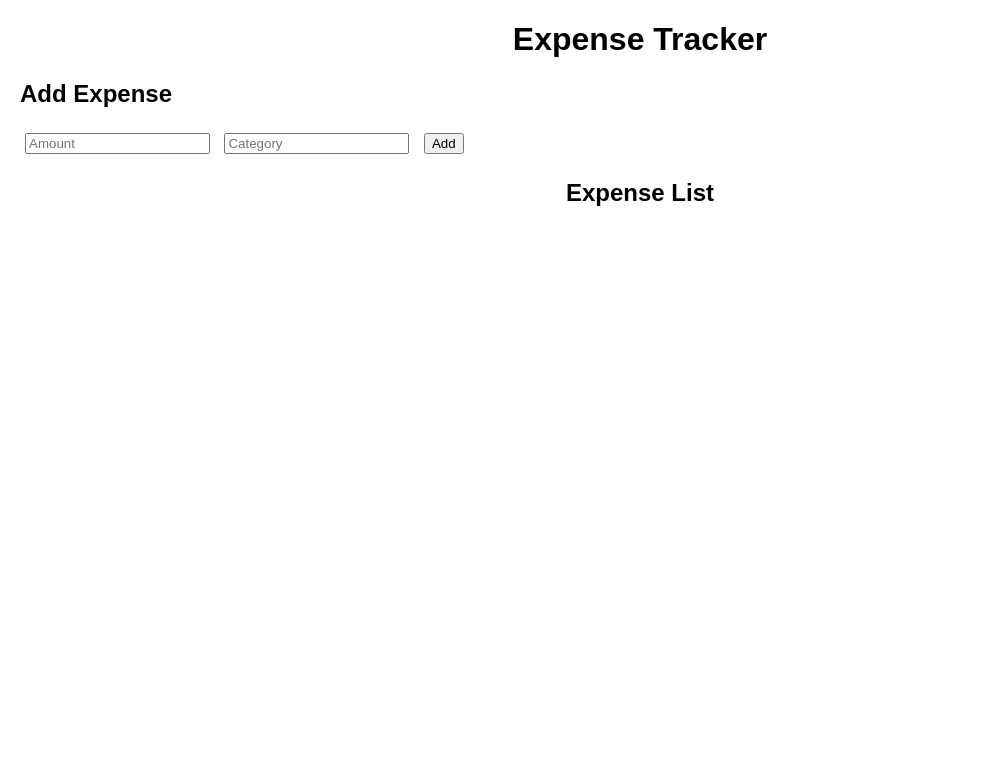
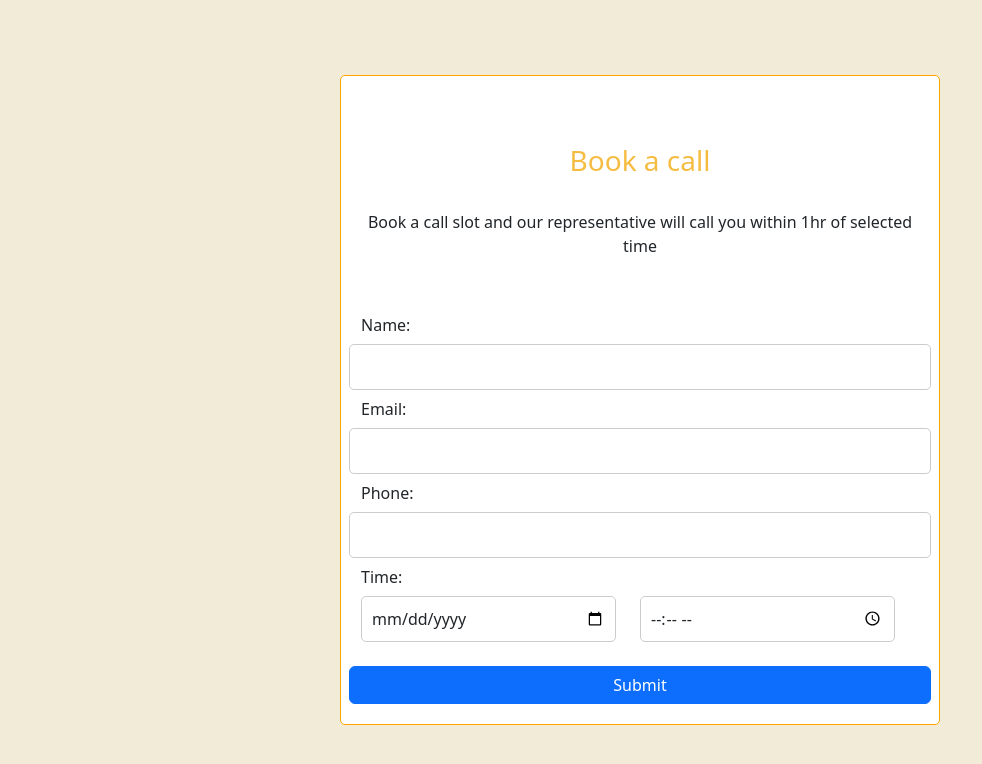
Before and after one commit to bipins867/SharpnersProject, a plain HTML site: page index.html in a window 1280 px wide. Shown: the whole page, without its empty margins (0-982 px from the left). Drawn offline with nearby package versions, Linux system fonts and the light colour scheme.

Commit message:
Add files via upload

```diff
--- a/index.html
+++ b/index.html
@@ -1,23 +1,152 @@
+<!DOCTYPE html>
+<html lang="en">
+<head>
 
-<!DOCTYPE html>
-<html>
-<head>
-    <title>Expense Tracker</title>
-    <link rel="stylesheet" type="text/css" href="styles.css">
+    <title>Sharpeners Form</title>
+    <link href="https://cdn.jsdelivr.net/npm/bootstrap@5.3.0/dist/css/bootstrap.min.css" rel="stylesheet" integrity="sha384-9ndCyUaIbzAi2FUVXJi0CjmCapSmO7SnpJef0486qhLnuZ2cdeRhO02iuK6FUUVM" crossorigin="anonymous">
+    <script src="https://cdn.jsdelivr.net/npm/bootstrap@5.3.0/dist/js/bootstrap.bundle.min.js" integrity="sha384-geWF76RCwLtnZ8qwWowPQNguL3RmwHVBC9FhGdlKrxdiJJigb/j/68SIy3Te4Bkz" crossorigin="anonymous"></script>
+
+    <style>
+        .container {
+        display: flex;
+        justify-content: center;
+        align-items: center;
+        height: 100vh;
+        }
+
+        form {
+        width: 600px;
+        padding: 20px;
+        border: 1px solid #ccc;
+        border-radius: 5px;
+        }
+
+        h3, h5 {
+        text-align: center;
+        }
+
+        .form-row {
+        margin-bottom: 20px;
+        }
+
+        label {
+        display: block;
+        }
+
+        input[type="text"],
+        input[type="email"],
+        input[type="tel"],
+        input[type="date"],
+        input[type="time"] {
+        width: 100%;
+        padding: 10px;
+        border-radius: 5px;
+        border: 1px solid #ccc;
+        }
+
+        .time-inputs {
+        display: flex;
+        }
+
+        .time-inputs input[type="date"],
+        .time-inputs input[type="time"] {
+        width: 50%;
+        }
+
+    </style>
+    <style>
+        form{
+            border-color: orange;
+            background-color: white;
+
+        }
+        h3{
+            color:#f5bc42
+        }
+        body{
+            background-color: #f2ebd8;
+        }
+    </style>
+     <script type="text/javascript">
+        function clickme(){
+            var name=document.getElementById('Name').value;
+            var email=document.getElementById('Email').value;
+            var num=document.getElementById('Phone').value;
+            var date=document.getElementById('Date').value;
+            var time=document.getElementById('Time').value;
+
+            console.log("Name :"+name);
+            console.log("Email :"+email);
+            console.log("Phone :"+num);
+            console.log("Date :"+date);
+            console.log("Time :"+time);
+
+        }
+    </script>
 </head>
 <body>
-    <h1>Expense Tracker</h1>
-    <div id="expense-form">
-        <h2>Add Expense</h2>
-        <input type="number" id="amount" placeholder="Amount" />
-        <input type="text" id="category" placeholder="Category" />
-        <button onclick="addExpense()">Add</button>
-    </div>
-    <div id="expense-list">
-        <h2>Expense List</h2>
-        <ul id="expenses"></ul>
-    </div>
 
-    <script src="script.js"></script>
+    <div class="container">
+        <form>
+            <br>
+            <br>
+          <h3 class="text-center">Book a call</h3>
+          <br>
+          <center>Book a call slot and our representative will call you within 1hr of selected time</center>
+          <br>
+          <br>
+          <div class="form-group row">
+            <label for="name" class="col-sm-2 col-form-label">Name:</label>
+          </div>
+          <div class="form-group row">
+
+              <input type="text" id="Name" name="name" class="form-control" style="width: 100%;">
+
+          </div>
+
+          <div class="form-group row">
+            <label for="email" class="col-sm-2 col-form-label">Email:</label>
+          </div>
+          <div class="form-group row">
+
+            <input type="email" id="Email" name="email" class="form-control" style="width: 100%;">
+
+        </div>
+
+          <div class="form-group row">
+            <label for="phone" class="col-sm-2 col-form-label">Phone:</label>
+          </div>
+          <div class="form-group row">
+
+              <input type="tel" id="Phone" name="phone" class="form-control" style="width: 100%;">
+
+          </div>
+
+          <div class="form-group row">
+            <label for="time" class="col-sm-2 col-form-label">Time:</label>
+          </div>
+          <div class="form-group row">
+
+              <div class="row">
+                <div class="col-sm-6">
+                  <input type="date" id="Date" name="date" class="form-control" style="width: 100%;">
+                </div>
+                <div class="col-sm-6">
+                  <input type="time" id="Time" name="time" class="form-control" style="width: 100%;">
+
+              </div>
+            </div>
+          </div>
+          <br>
+          <div class="form-group row">
+
+              <button type="button" class="btn btn-primary btn-block" onclick="clickme()" style="width:100%">Submit</button>
+
+
+          </div>
+        </form>
+      </div>
+
+
 </body>
 </html>
```
